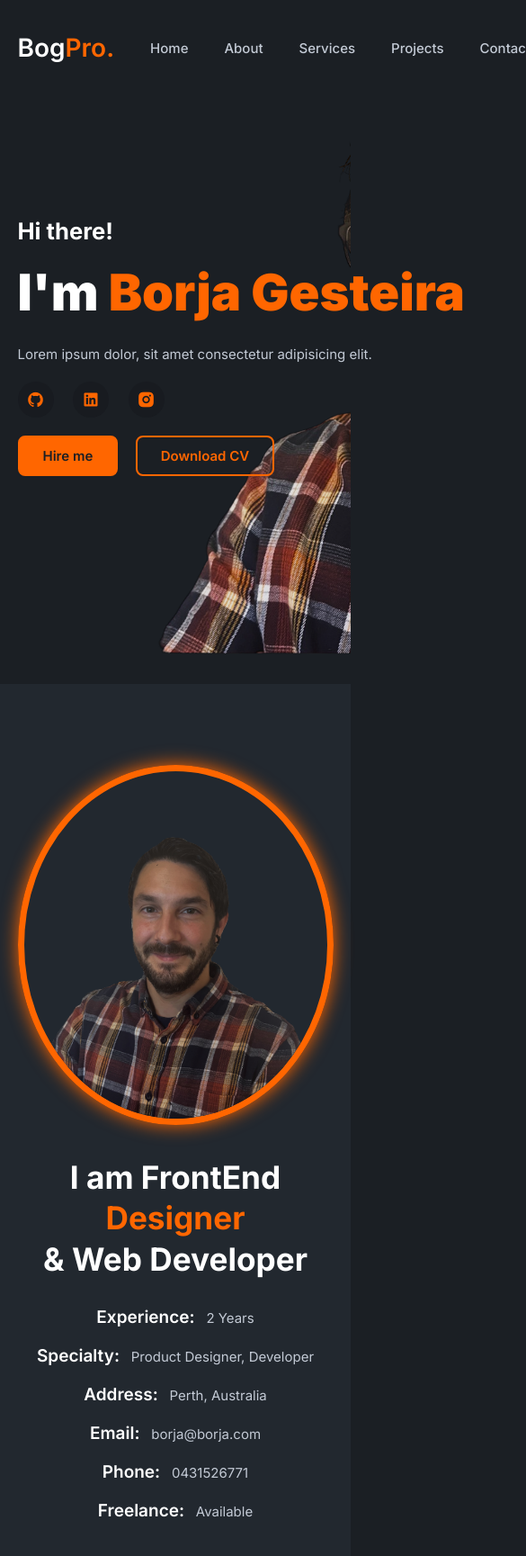
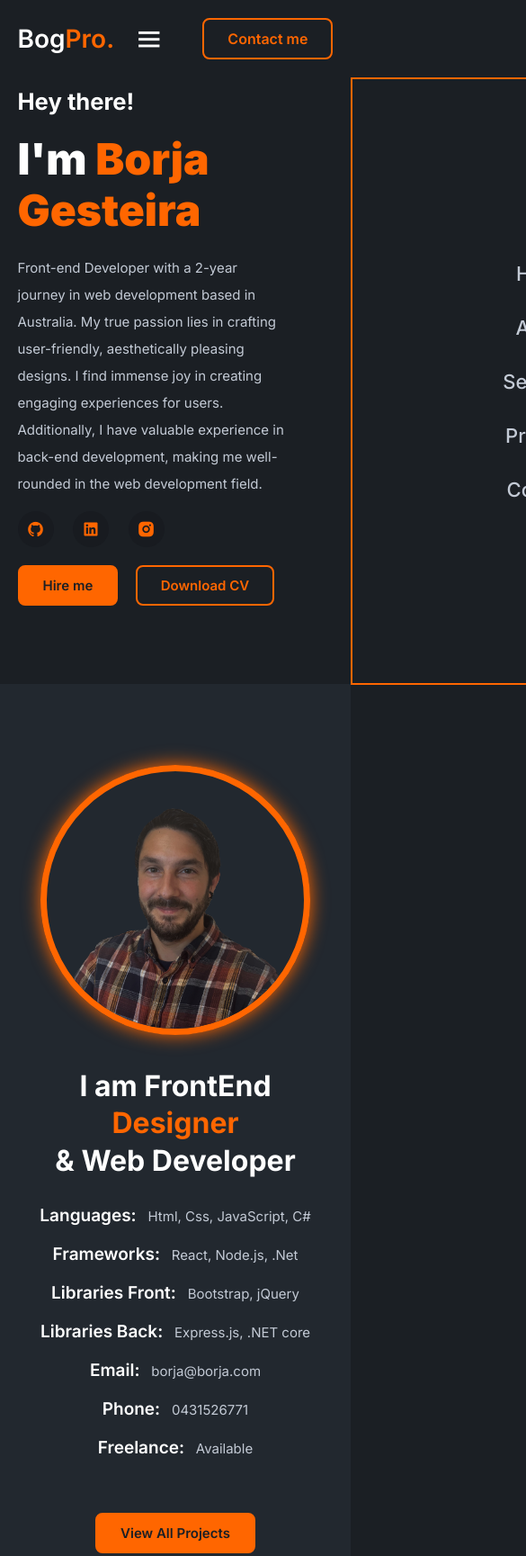
Before and after one commit to BorjaOG/Bogdev, a plain HTML site: page index.html in a window 390 px wide. Shown: the top 1729 px of the page at 90% size, 585 px wide, since content can reach past the window. Drawn offline with nearby package versions, Linux system fonts and the light colour scheme; files whose address does not match are found by name.

Commit message:
projects

```diff
--- a/index.html
+++ b/index.html
@@ -29,9 +29,11 @@
 <!--Hero-->
     <section class="hero" id="home">
         <div class="main-content">
-        <h4>Hi there!</h4>
+        <h4>Hey there!</h4>
         <h1>I'm <span>Borja Gesteira</span></h1>
-        <p>Lorem ipsum dolor, sit amet consectetur adipisicing elit.
+        <p>Front-end Developer with a 2-year journey in web development based in Australia. My true passion lies in crafting user-friendly,
+            aesthetically pleasing designs. I find immense joy in creating engaging experiences for users. Additionally,
+            I have valuable experience in back-end development, making me well-rounded in the web development field.
         </p>
         <div class="social">
             <a href=""><i class="ri-github-fill"></i></a>
@@ -53,16 +55,20 @@
         <h2>I am FrontEnd <span>Designer</span> <br> & Web Developer</h2>
         <div class="exp-area">
             <p class="exp">
-                Experience:
-                <span>2 Years</span>
+                Languages:
+                <span>Html, Css, JavaScript, C#</span>
             </p>
             <p class="exp">
-                Specialty:
-                <span>Product Designer, Developer</span>
+                Frameworks:
+                <span>React, Node.js, .Net</span>
             </p>
             <p class="exp">
-                Address:
-                <span>Perth, Australia</span>
+                Libraries Front:
+                <span>Bootstrap, jQuery </span>
+            </p>
+            <p class="exp">
+                Libraries Back:
+                <span>Express.js, .NET core</span>
             </p>
             <p class="exp">
                 Email:
@@ -77,7 +83,7 @@
                 <span>Available</span>
             </p>
         </div>
-        <a href="" class="btn">View All Projects</a>
+        <a href="#projects" class="btn">View All Projects</a>
     </div>
     </section>
  <!--Services-->
--- a/script.js
+++ b/js/script.js
@@ -2,7 +2,8 @@ const header = document.querySelector("header");
 
 window.addEventListener("scroll", function(){
 header.classList.toggle("sticky", window.scrollY > 120);
-})
+});
+
 let menu = document.querySelector('#menu-icon');
 let navlist = document.querySelector('.navlist');
 
--- a/style.css
+++ b/style.css
@@ -443,6 +443,7 @@ form .send-btn:hover{
     }
 }
 @media (max-width:1240px){
+
     .about{
         grid-template-columns: 1fr;
         gap: 2rem;
@@ -462,6 +463,7 @@ form .send-btn:hover{
         --h2-font:2.2rem;
         --p-font: 15px;
     }
+
 }
 @media (max-width:950px){
     :root{
@@ -470,4 +472,61 @@ form .send-btn:hover{
     .social{
         margin-bottom: 20px;
     }
+    #menu-icon{
+        display: block;
+    }
+    .navlist{
+        position: absolute;
+        top: 100%;
+        right: -100%;
+        width: 100%;
+        min-height: 80vh;
+        display: flex;
+        flex-direction: column;
+        align-items: center;
+        justify-content: center;
+        background: var(--bg-color);
+        border: 2px solid #ff6600;
+        transition: all .50s ease;
+    }
+    .navlist a{
+        display: block;
+        padding: 17px;
+        font-size: 22px;
+    }
+    .active{
+        right: 0;
+        height: 100px;
+    }
+    .main-content p{
+        width: 65%;
+    }
 }
+@media (max-width:680px){
+    .main-content p{
+        width: 85%;
+    }
+
+    form .send-btn{
+        width: 45%;
+    }
+    .hero{
+        background: var(--bg-color);
+        justify-content: center;
+    }
+}
+@media (max-width:470px){
+    :root{
+        --h1-font: 3rem;
+        --h2-font: 2rem;
+    }
+    .about-img img{
+        text-align: center;
+        width: 100%;
+        height: 300px;
+        max-width: 300px;
+        border-radius: 50%;
+        object-fit: cover;
+        margin: 0 auto;
+    }
+}
```
